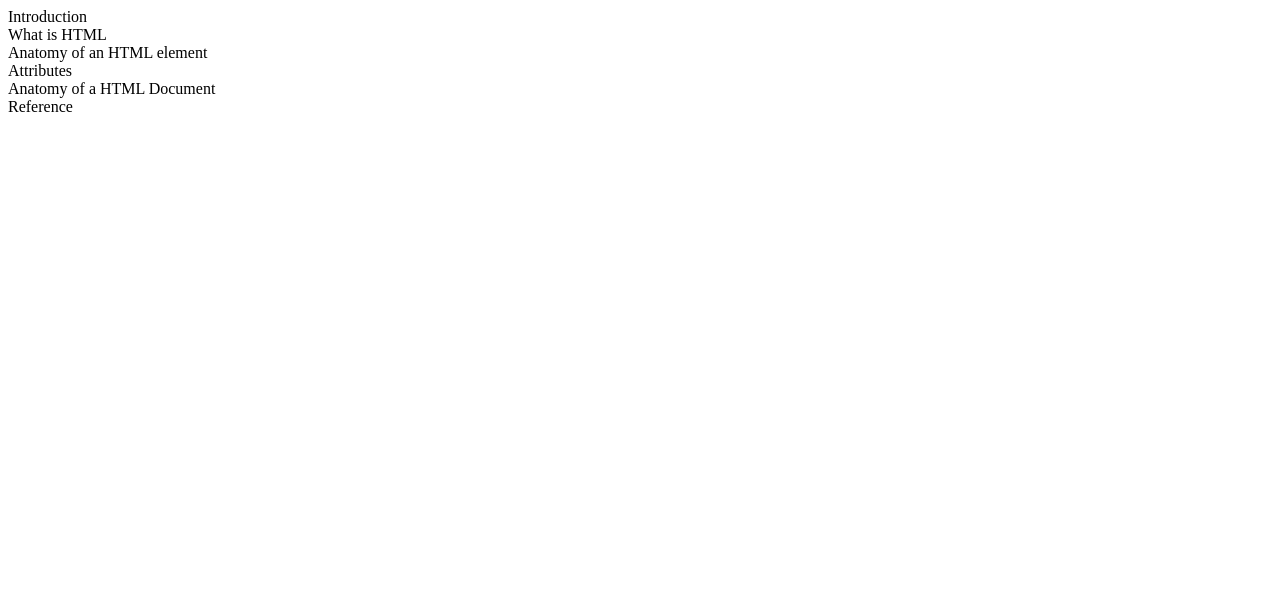
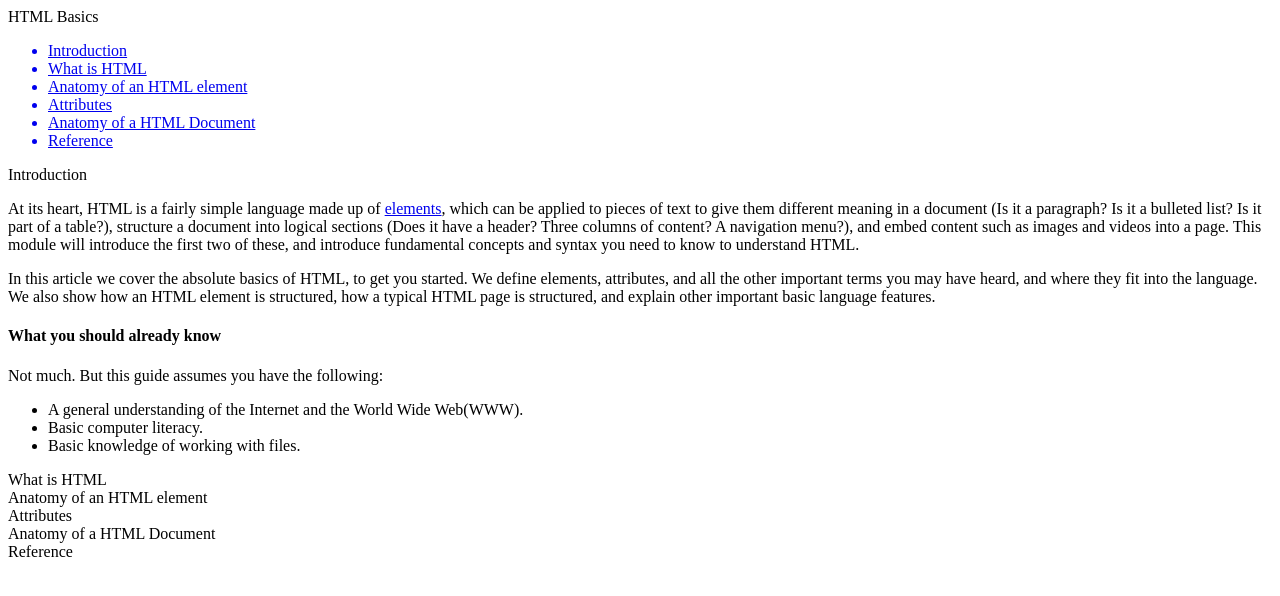
Before and after one commit to MattPahuta/technical-doc-page, a plain HTML site: page index.html in a window 1280 px wide. Drawn offline with Linux system fonts and the light colour scheme.

Commit message:
Added html structure and content

```diff
--- a/index.html
+++ b/index.html
@@ -8,23 +8,62 @@
 </head>
 <body>
     <main id="main-doc">
-        <section class="main-section" id="Introduction">
+        <nav id="navbar">
+            <header>HTML Basics</header>
+            <ul>
+                <a class="nav-link" href="#introduction">
+                    <li>Introduction</li>
+                </a>
+                <a class="nav-link" href="#what_is_html">
+                    <li>What is HTML</li>
+                </a>
+                <a class="nav-link" href="#Anatomy_of_an_html_element">
+                    <li>Anatomy of an HTML element</li>
+                </a>
+                <a class="nav-link" href="#attributes">
+                    <li>Attributes</li>
+                </a>
+                <a class="nav-link" href="#anatomy_of_a_html_document">
+                    <li>Anatomy of a HTML Document</li>
+                </a>
+                <a class="nav-link" href="#reference">
+                    <li>Reference</li>
+                </a>
+            </ul>
+        </nav>
+        <section class="main-section" id="introduction">
             <header>Introduction</header>
+            <article>
+                <p>At its heart, HTML is a fairly simple language made up of <a href="https://developer.mozilla.org/en-US/docs/Glossary/Element" target="_blank">elements</a>, which can be applied to pieces of text to give them different meaning in a document (Is it a paragraph? Is it a bulleted list? Is it part of a table?), structure a document into logical sections (Does it have a header? Three columns of content? A navigation menu?), and embed content such as images and videos into a page. This module will introduce the first two of these, and introduce fundamental concepts and syntax you need to know to understand HTML.</p>
+                <p>In this article we cover the absolute basics of HTML, to get you started. We define elements, attributes, and all the other important terms you may have heard, and where they fit into the language. We also show how an HTML element is structured, how a typical HTML page is structured, and explain other important basic language features.</p>
+                <h4>What you should already know</h4>
+                <p>Not much. But this guide assumes you have the following:</p>
+                <ul>
+                    <li>A general understanding of the Internet and the World Wide Web(WWW).</li>
+                    <li>Basic computer literacy.</li>
+                    <li>Basic knowledge of working with files.</li>
+                </ul>
+            </article>
         </section>
         <section class="main-section" id="what_is_html">
             <header>What is HTML</header>
+            <article></article>
         </section>
         <section class="main-section" id="anatomy_of_an_html_element">
             <header>Anatomy of an HTML element</header>
+            <article></article>
         </section>
         <section class="main-section" id="attributes">
             <header>Attributes</header>
+            <article></article>
         </section>
         <section class="main-section" id="anatomy_of_a_html_document">
             <header>Anatomy of a HTML Document</header>
+            <article></article>
         </section>
         <section class="main-section" id="reference">
             <header>Reference</header>
+            <article></article>
         </section>
     </main>
 </body>
```
